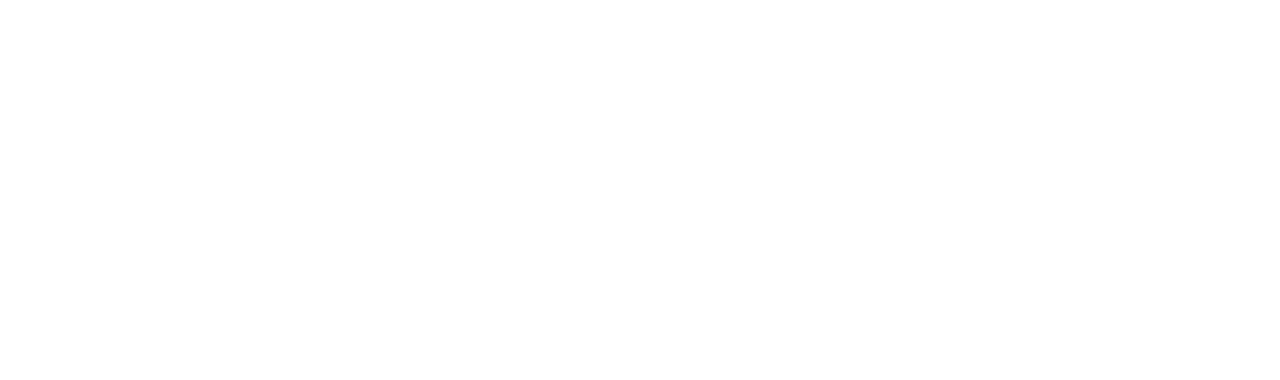
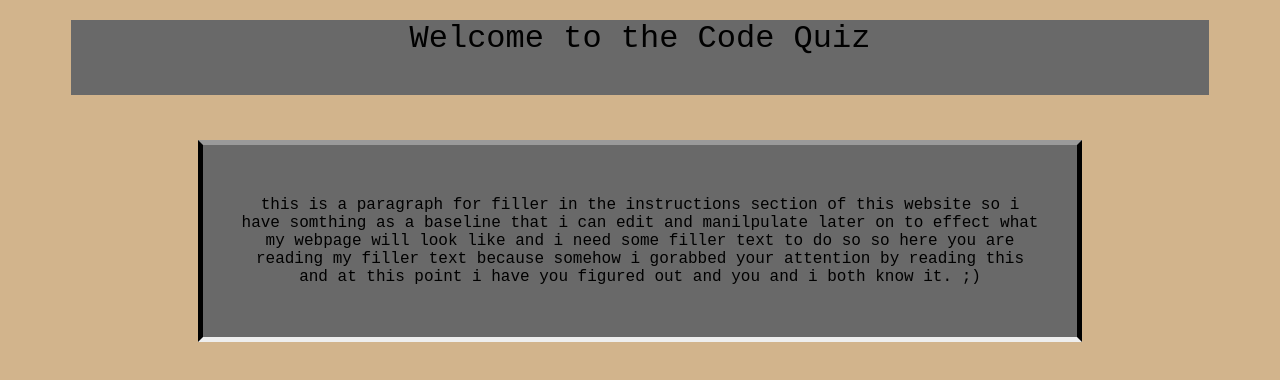
Before and after one commit to Patrick0216/Code-Quiz, a plain HTML site: page index.html in a window 1280 px wide. Drawn offline with nearby package versions, Linux system fonts and the light colour scheme.

Commit message:
updating files

```diff
--- a/assets/css/reset.css
+++ b/assets/css/reset.css
@@ -0,0 +1,5 @@
+* {
+    font-family: monospace, sans-serif, serif;
+    font-size: 16px;
+    color: black;
+}
--- a/assets/css/style.css
+++ b/assets/css/style.css
@@ -0,0 +1,29 @@
+body {
+    background-color: tan;
+    align-items: center;
+    justify-content: center;
+}
+
+header {
+    margin: 20px 5% 0;
+    width: 90%;
+    height: 75px;
+    font-size: 32px;
+    justify-content: center;
+    text-align: center;
+    background-color: dimgray;
+}
+
+.body-block {
+    display: block;
+    margin: 45px 15% 45px;
+    padding: 5px;
+    border: 5px;
+    border-style: inset solid;
+    background-color: dimgray;
+}
+
+.instructions {
+    padding: 30px;
+    text-align: center;
+}
--- a/index.html
+++ b/index.html
@@ -6,9 +6,22 @@
     <meta name="viewport" content="width=device-width, initial-scale=1.0">
     <link rel="stylesheet" href="./assets/css/style.css">
     <link rel="stylesheet" href="./assets/css/reset.css">
+    <script src="https://code.jquery.com/jquery-3.6.0.min.js"
+        integrity="sha256-/xUj+3OJU5yExlq6GSYGSHk7tPXikynS7ogEvDej/m4="
+        crossorigin="anonymous"></script>
     <title>Code Quiz</title>
 </head>
 <body>
+    <header>
+        Welcome to the Code Quiz
+    </header>
+
+    <div class="body-block">
+        <div class="instructions">
+            <p class=" instructions-text" id="info">this is a paragraph for filler in the instructions section of this website so i have somthing as a baseline that i can edit and manilpulate later on to effect what my webpage will look like and i need some filler text to do so so here you are reading my filler text because somehow i gorabbed your attention by reading this and at this point i have you figured out and you and i both know it. ;)</p>
+        </div>
+    </div>
+
     <script href="./assets/javascript/index.js"></script>
 </body>
 </html>
```
Also changed, not shown: assets/javascript/index.js (+115 -0 lines).
